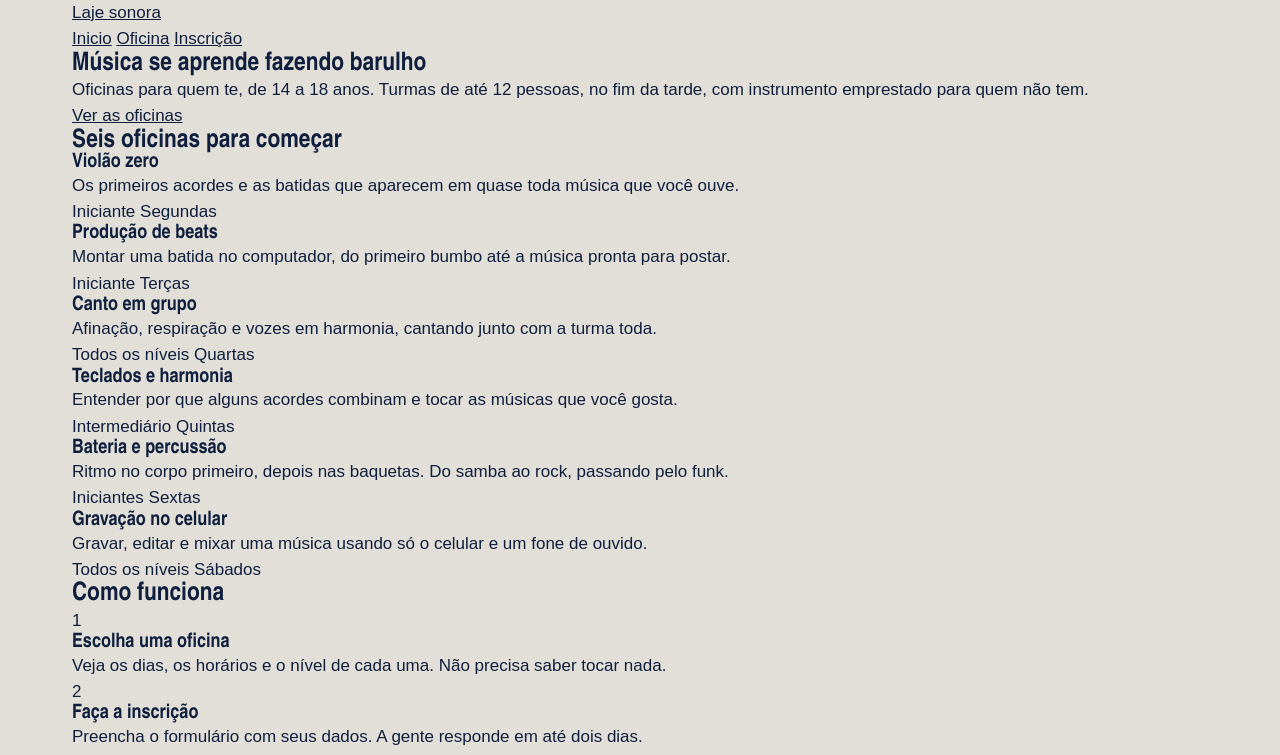
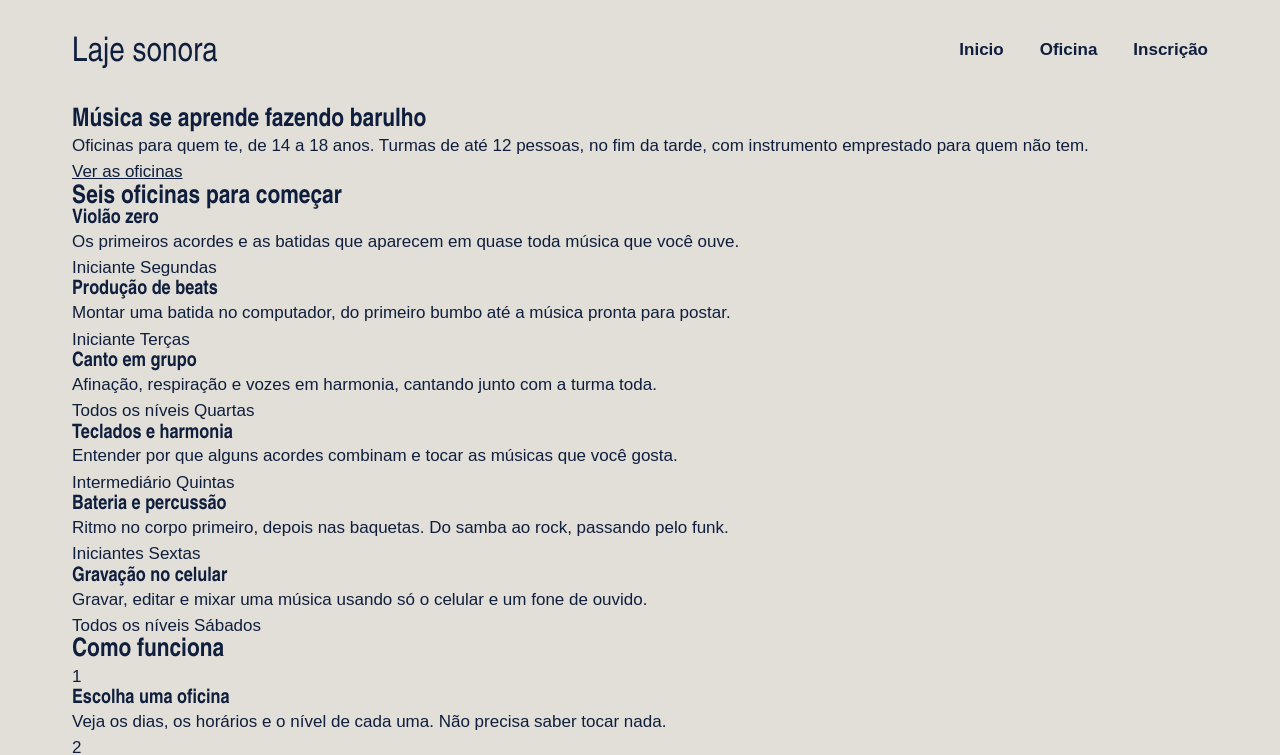
Before and after one commit to pedrogentil699/laje_sonora, a plain HTML site: page index.html in a window 1280 px wide. Shown: the top 755 px of the page. Drawn offline with Linux system fonts and the light colour scheme; a web font is replaced by a local one.

Commit message:
Topo com flex

```diff
--- a/index.css
+++ b/index.css
@@ -13,7 +13,7 @@
     --branco: #FFFFFF;
 
     --fonte-cartaz: "Big Shoulders", "Arial Narrow", sans-serif;
-    --fonte-texto: "Archivo", "Arial", sans-serif;
+    --fonte-texto: "Archivo", Arial, sans-serif;
 }
 
 body {
@@ -32,7 +32,6 @@ h1, h2, h3{
     font-family: var(--fonte-cartaz);
     font-weight: 900;
     line-height: 0.95;
-    text-decoration: none;
 }
 
 .conteudo {
@@ -40,3 +39,38 @@ h1, h2, h3{
     margin-inline: auto;
     padding-inline: 32px;
 }
+
+
+.topo {
+    padding-block: 28px;
+    display: flex;
+    justify-content: space-between;
+    align-items: center;
+}
+
+.logo {
+    font-family: var(--fonte-cartaz);
+    font-size: 34px;
+    font-weight: 900px;
+    text-decoration: none;
+}
+
+.menu {
+    display: flex;
+    gap: 36px;
+}
+
+.menu a{
+    font-weight: 600;
+    text-decoration: none;
+    padding-bottom: 4px;
+    border-bottom: 4px solid transparent;
+}
+
+.menu a:hover {
+    border-bottom-color: var(--tinta) ;
+}
+
+.menu a.atual:hover {
+    border-bottom-color: var(--fita);
+}
```
